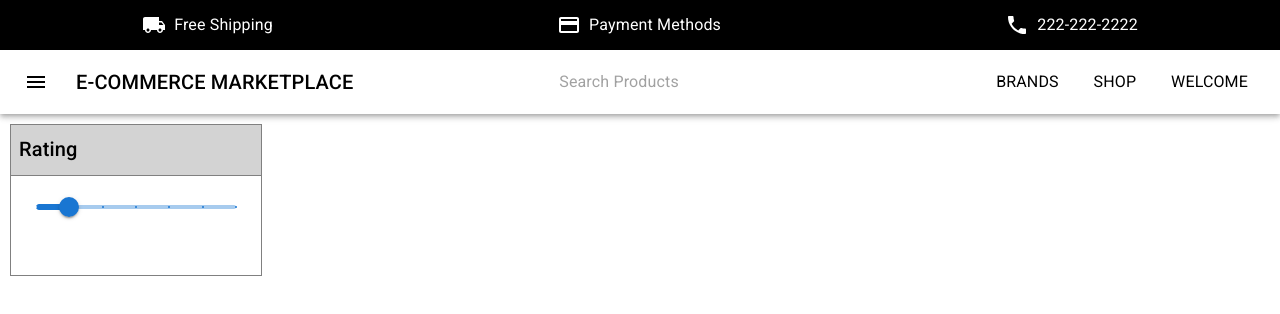
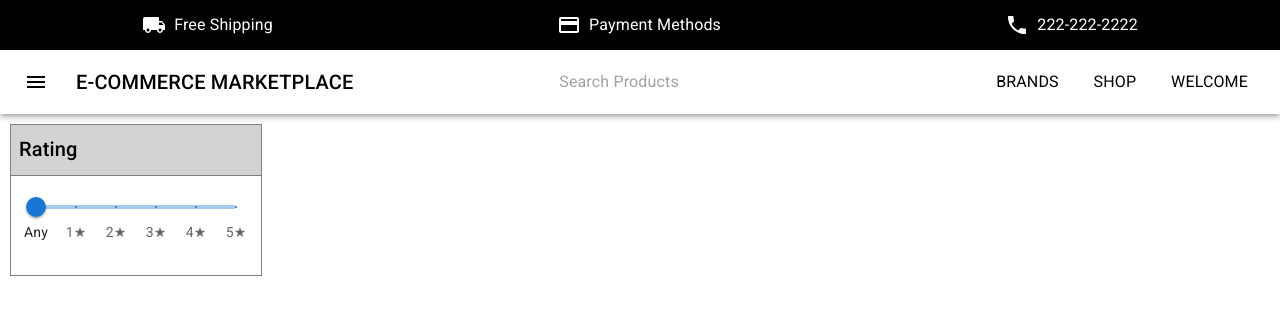
Before and after one commit to xleonard1/Ecommerce-Marketplace, a React (Create React App) app in the folder client/: page / in a window 1280 px wide. Shown: the top 314 px of the page. Built offline with nearby package versions, Linux system fonts and the light colour scheme.

Commit message:
added slider styling

```diff
--- a/client/src/Components/Rating.jsx
+++ b/client/src/Components/Rating.jsx
@@ -37,28 +37,28 @@ const marks = [
   },
   {
     value: 1,
-    label: "1",
+    label: "1★",
   },
   {
     value: 2,
-    label: "2",
+    label: "2★",
   },
   {
     value: 3,
-    label: "3",
+    label: "3★",
   },
   {
     value: 4,
-    label: "4",
+    label: "4★",
   },
   {
     value: 5,
-    label: "5",
+    label: "5★",
   },
 ];
 
 function valuetext(value) {
-  return `${value}`;
+  return `${value}★`;
 }
 
 function valueLabelFormat(value) {
@@ -76,14 +76,14 @@ const Rating = () => {
         <Box fontWeight={'bold'} marginTop={2}>
         <Slider
           aria-label="Custom marks"
-          defaultValue={1}
+          defaultValue={0}
           getAriaValueText={valuetext}
           valueLabelFormat={valueLabelFormat}
           step={1}
           valueLabelDisplay="auto"
-          marks
+          marks={marks}
           min={0}
-          max={6}
+          max={5}
           sx={{ width: '80%' }}
         />
         </Box>
```
